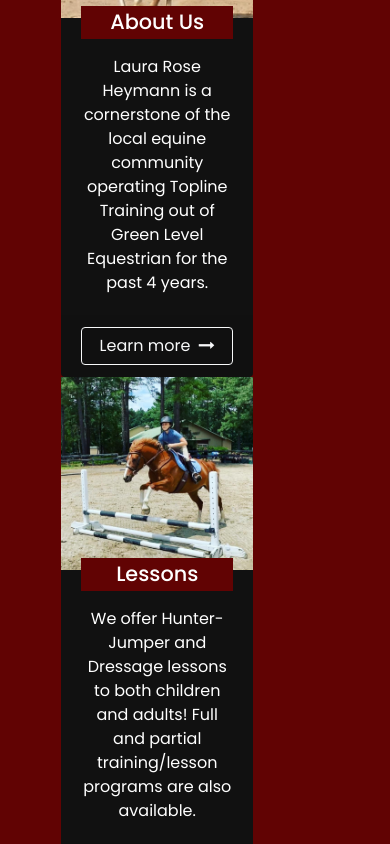
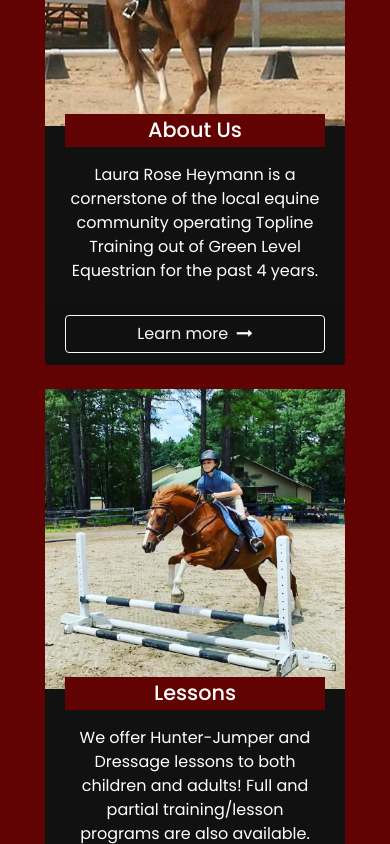
Before and after one commit to mtdavis725/topline_nc, a React (Create React App) app: page / in a window 390 px wide. Shown: the part 1156-2000 px from the top of the page. Built offline with nearby package versions, Linux system fonts and the light colour scheme.

Commit message:
Converting bootstrap grid to CSS grid, curr: home, about

```diff
--- a/src/components/About/About.jsx
+++ b/src/components/About/About.jsx
@@ -6,17 +6,18 @@ function About() {
     <section>
         <main className="container-xl">
 
-        <div className="container-fluid">
+        <div className="container-fluid pb-3">
             <div className="row mx-auto">
                 <div className="col-12 text-center">
                     <h1 className="header-lg">Meet the Trainer</h1>
                 </div>
             </div>
+            <hr className="bg-light w-75 mx-auto" />
         </div>
 
-        <hr className="bg-light w-75 mx-auto" />
 
-        <div className="container-fluid about-container">
+
+        <div className="container-fluid about-container padding">
                 <div className="item1">
                     <h2 className="content-header pb-1">Laura Rose Heymann</h2>
                     <p>Laura's devotion to all things horses began at the age of six in Charlottesville, VA, when her mother first enrolled her in riding lessons. From there, Laura became increasingly absorbed in the horseback riding community as a hunter/jumper, eventer, and foxhunter, under the instruction of Page Turner. </p>
@@ -48,7 +49,7 @@ function About() {
                         ​</p>
                 </div>
 
-                <div className="item6">
+                <div className="item5">
                     <img src={images.about[2]} alt="GLE" className="img-fluid" />
                 </div>
 
--- a/src/components/Footer/Footer.jsx
+++ b/src/components/Footer/Footer.jsx
@@ -6,16 +6,16 @@ function Footer() {
         <footer>
             <div class="container-xl padding">
             <div class="row align-items-center no-gutters">
-                <div className="col-12 text-center pb-3">
+                <div className="col-12 text-center pb-2">
                     <Link to="/" className="text-center mx-auto redirect" >
                         <i className="fa fa-long-arrow-up"></i>
                     </Link>
 
                 </div>
-                <div className="col-12 col-sm-3 text-center">
+                <div className="col-12 col-sm-3 text-center p-2">
                     <img src={images.logo} alt="Footer logo" className="footer-logo" />
                 </div>
-                <div className="col-12 col-sm-6 text-center">
+                <div className="col-12 col-sm-6 text-center p-2">
                     <span><i className="fa fa-phone"> &nbsp;</i>(919) 444-1767</span>
 
                     <br />
@@ -24,7 +24,7 @@ function Footer() {
 
                     <span><i className="fa fa-map-marker"> &nbsp;</i>1013 White Oak Creek Dr. Apex, NC 27523</span>
                 </div>
-                <div className="col-12 col-sm-3 text-center">
+                <div className="col-12 col-sm-3 text-center p-2">
                     <span>&copy; Topline Training 2021</span>
                 </div>
             </div>
--- a/src/components/Home/Home.jsx
+++ b/src/components/Home/Home.jsx
@@ -22,7 +22,7 @@ function Home() {
 
                 <div className="container-fluid text-center padding">
                     <div className="row mx-auto">
-                        <div className="col-12 text-center py-2">
+                        <div className="col-12 text-center pt-2">
                             <p>Topline Training offers horse riding lessons, training programs, full boarding and much more. We are based out of the lovely Green Level Equestrian boarding facility in Apex, NC!
                                 <strong>Laura Rose Heymann</strong>, owner/trainer and on-site barn manager, founded Topline
                                 Training in August of 2008. It has been a lifelong dream of hers to better understand the equine
@@ -36,11 +36,8 @@ function Home() {
 
 
 
-                <div className="container-fluid cards-container padding">
-                    <div className="row mx-auto justify-content-center">
-                        <div className="col-xs-12 col-sm-6 col-md-5 col-lg-4">
-
-                            <div className="card h-100 w-100">
+                <div className="cards-container padding">
+                     <div className="card item1">
                                 <img className="card-img-top" src={aboutCard} alt="About card"/>
                                 <div className="card-body text-center">
                                     <h3 className="card-title p-1">About Us</h3>
@@ -54,11 +51,11 @@ function Home() {
                                         </button>
                                     </Link>
                                 </div>
-                            </div>
+
                         </div>
 
-                        <div className="col-xs-12 col-sm-6 col-md-5 col-lg-4">
-                            <div className="card h-100 w-100">
+
+                            <div className="card item2">
                                 <img className="card-img-top" src={lessonsCard} alt="Lessons card" />
                                 <div className="card-body text-center">
                                     <h3 className="card-title p-1">Lessons</h3>
@@ -72,11 +69,11 @@ function Home() {
                                         </button>
                                     </Link>
                                 </div>
-                            </div>
+
                         </div>
 
-                        <div className="col-xs-12 col-sm-6 col-md-5 col-lg-4">
-                            <div className="card h-100 w-100">
+
+                            <div className="card item3">
                                 <img className="card-img-top " src={boardingCard} alt="Boarding card" />
                                 <div className="card-body text-center">
                                     <h3 className="card-title p-1">Boarding</h3>
@@ -91,10 +88,10 @@ function Home() {
                                         </button>
                                     </Link>
                                 </div>
-                            </div>
+
                         </div>
 
-                    </div>
+
                 </div>
             </main>
         </section>
--- a/src/styles/App.scss
+++ b/src/styles/App.scss
@@ -35,7 +35,7 @@ section {
 }
 
 .padding {
-  padding-bottom: 2rem;
+  padding-bottom: 3rem;
 }
 
 
--- a/src/styles/_about.scss
+++ b/src/styles/_about.scss
@@ -1,11 +1,11 @@
 .about-container {
   display: grid;
-  padding: 1rem 1rem 0 1rem;
+  padding: 1rem 2rem;
   grid-template-columns: repeat(4, 25%);
   grid-template-rows: auto;
   grid-template-areas:
-    'content1 content1 img1 img2'
-    'img3 img3 content2 content2';
+    'content1 content1 content1  img2'
+    'img3 img3  content2 content2';
   grid-row-gap: 1.5rem;
   place-items: center;
   img {
@@ -25,9 +25,8 @@
     grid-area: content2;
     padding-left: 3.5rem;
   }
-  .item6 {
+  .item5 {
     grid-area: img3;
-    align-self: start;
   }
 }
 
@@ -35,7 +34,7 @@
 
 .about-container2 {
   display: grid;
-  padding: 1rem;
+  padding: 1rem 2rem;
   grid-template-columns: repeat(2, 1fr);
   grid-template-rows: auto;
   grid-template-areas:
@@ -82,6 +81,9 @@
     .item3 {
       padding: 1rem 2rem 0 0;
       }
+    .item5 {
+      display: block;
+    }
    }
 }
 
--- a/src/styles/_cards.scss
+++ b/src/styles/_cards.scss
@@ -1,9 +1,11 @@
 ////////// CARDS //////////
 .cards-container {
   display: grid;
-  grid-template-columns: repeat(3, 1fr);
+  grid-template-columns: repeat(3, minmax(200px, 300px));
   grid-template-rows: auto;
-  grid-gap: 1rem;
+  justify-content: center;
+  padding: 0 2rem;
+  grid-gap: 1.5rem;
   grid-template-areas:
     'card1 card2 card3';
   .item1 {
@@ -20,7 +22,9 @@
 .card  {
     background-color: $primaryDark;
     border: none;
-    margin: 1rem;
+    height: 100%;
+    max-width: 300px;
+
     .card-img-top {
       border-radius: 0;
     }
@@ -35,7 +39,6 @@
       margin-top: 1rem;
     }
     .card-footer {
-      margin-top: -2rem;
       border: none;
     }
 
@@ -91,14 +94,33 @@
 
 ////////// Bootstrap small column break (tablet) //////////
 @media (max-width: 992px) {
-  .card  {
-    background-color: $primaryDark;
-    border: none;
-    margin: 1rem;
-  }
+
+
 }
 
 ////////// Bootstrap small column break (tablet) //////////
-@media (max-width: 768px) {
+@media (max-width: 860px) {
+  .cards-container {
+    grid-template-columns: repeat(2, minmax(200px, 300px));
+    grid-template-areas:
+      'card1 card2'
+      'card3 card3' ;
+    .item3 {
+      justify-self: center;
+    }
+  }
+
 
 }
+
+ ////////// Bootstrap small column break //////////
+ @media (max-width: 680px) {
+   .cards-container {
+    grid-template-columns: minmax(200px, 300px);
+    padding: .5rem;
+    grid-template-areas:
+      'card1'
+      'card2'
+      'card3' ;
+  }
+}
--- a/src/styles/_footer.scss
+++ b/src/styles/_footer.scss
@@ -1,5 +1,4 @@
 /////////// FOOTER ///////////
-
 footer {
     background-color: $secondaryDark;
     font-size: 1rem;
```
